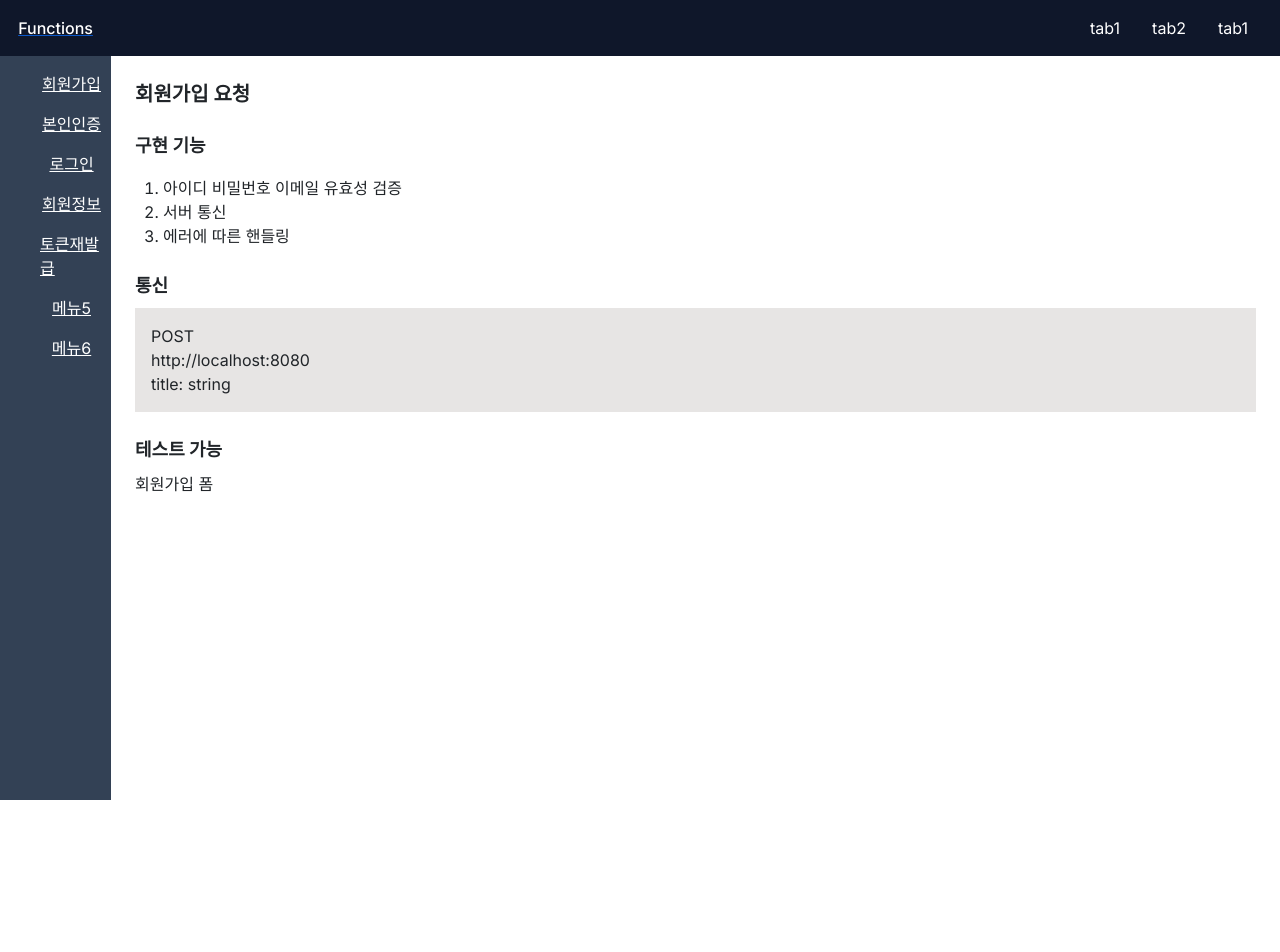
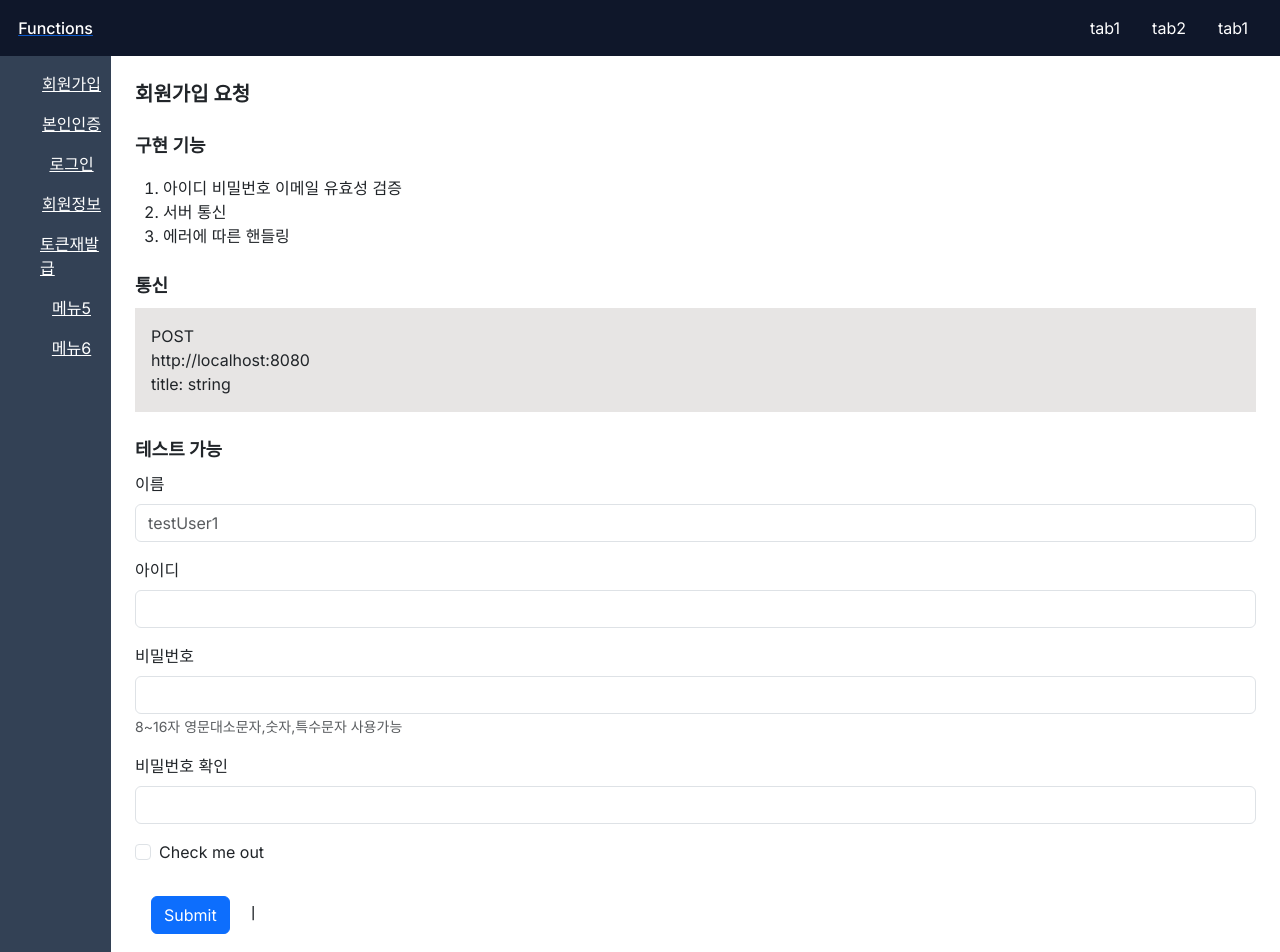
Before and after one commit to Icyeong/functions, a Next.js app: page /signup in a window 1280 px wide. Shown: the top 952 px of the page. Before the commit the page ends 800 px from the top, so only its background shows below. Built offline with nearby package versions, Linux system fonts and the light colour scheme.

Commit message:
Input 컴퍼넌트 제작 및 회원가입 form 구현중

```diff
--- /dev/null
+++ b/src/app/signup/components/Input.tsx
@@ -0,0 +1,29 @@
+import Bs_Form from "react-bootstrap/Form";
+
+type Props = {
+  type: string;
+  title: string;
+  placeholder?: string;
+  subText?: string;
+  readonly?: boolean;
+};
+
+export default function Input({
+  type,
+  title,
+  placeholder,
+  subText,
+  readonly,
+}: Props) {
+  return (
+    <Bs_Form.Group className="mb-3" controlId="formBasicEmail">
+      <Bs_Form.Label>{title}</Bs_Form.Label>
+      <Bs_Form.Control
+        type={type}
+        placeholder={placeholder}
+        readOnly={readonly}
+      />
+      <Bs_Form.Text className="text-muted">{subText}</Bs_Form.Text>
+    </Bs_Form.Group>
+  );
+}
--- a/src/app/signup/components/form.tsx
+++ b/src/app/signup/components/form.tsx
@@ -1,3 +1,26 @@
+"use client";
+import Button from "react-bootstrap/Button";
+import Bs_Form from "react-bootstrap/Form";
+import Input from "./Input";
+
 export default function Form() {
-  return <div>회원가입 폼</div>;
+  return (
+    <Bs_Form>
+      <Input type="text" title="이름" placeholder="testUser1" readonly />
+      <Input type="text" title="아이디" />
+      <Input
+        type="password"
+        title="비밀번호"
+        subText="8~16자 영문대소문자,숫자,특수문자 사용가능"
+      />
+      <Input type="password" title="비밀번호 확인" />
+      <Bs_Form.Group className="mb-3" controlId="formBasicCheckbox">
+        <Bs_Form.Check type="checkbox" label="Check me out" />
+      </Bs_Form.Group>
+      <Button className="bg-blue-700 m-3" variant="primary" type="submit">
+        Submit
+      </Button>
+      ㅣ
+    </Bs_Form>
+  );
 }
```
